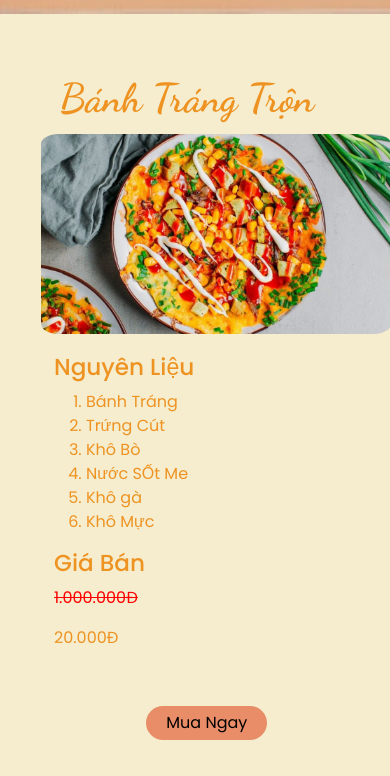
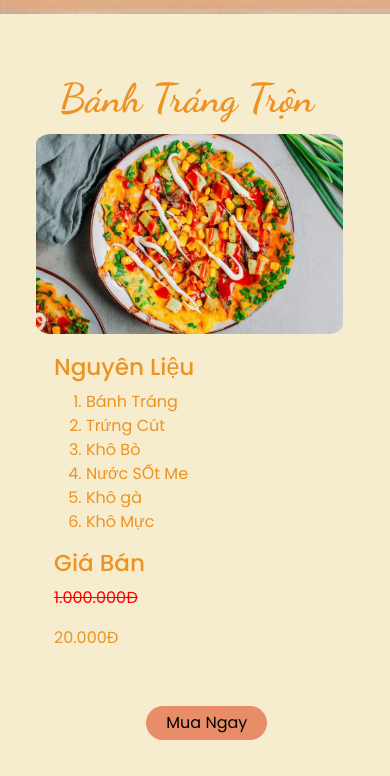
Before and after one commit to Namhs2k3/landing-page-rice-paper, a plain HTML site: page index.html in a window 390 px wide. Shown: the part 3060-3836 px from the top of the page. Drawn offline with nearby package versions, Linux system fonts and the light colour scheme; no server answers.

Commit message:
thay đổi 1 xíu mobile

```diff
--- a/style.css
+++ b/style.css
@@ -616,9 +616,9 @@ h6 {
 
    .img-sp1 {
       height: 200px;
-      width: 350px;
+      width: 90%;
       object-fit: cover;
-      margin: -28px -63px 20px;
+      margin: -28px -20% 20px;
       border-radius: 5%;
    }
 
```
